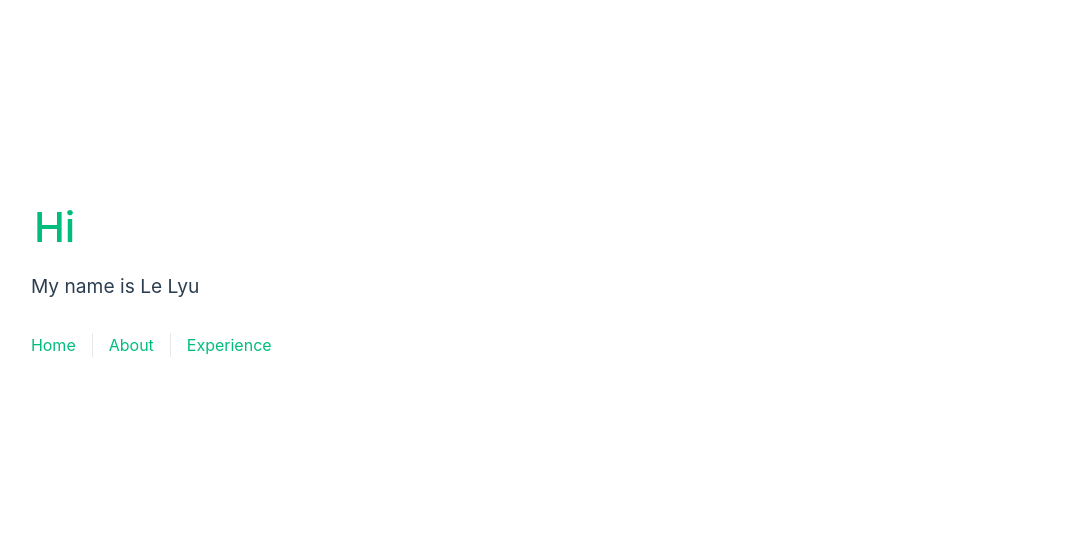
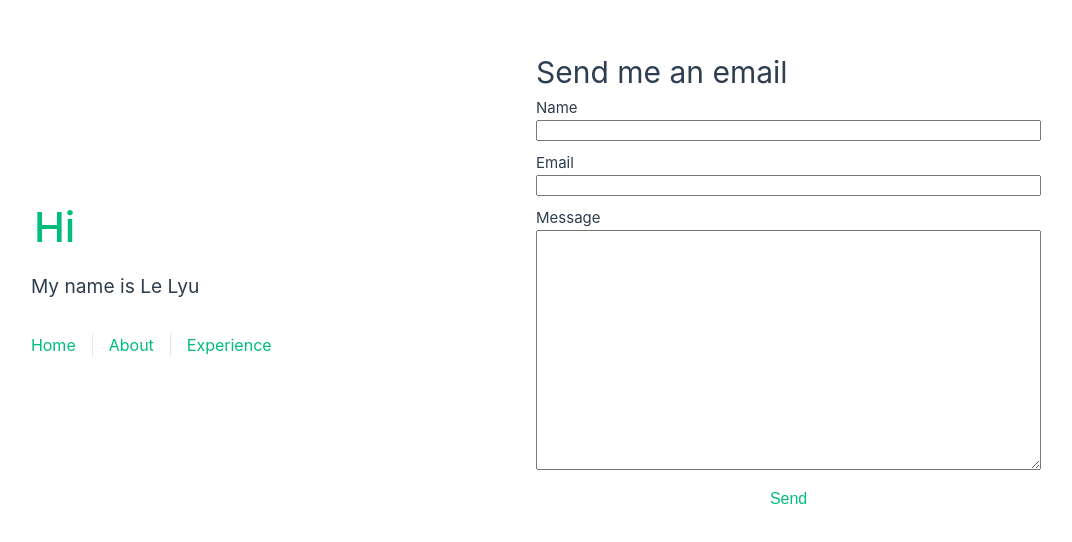
Before and after one commit to lelyu/about-wrapper, a Vue app: page /sendEmail in a window 1280 px wide. Shown: the part 112-654 px from the top of the page, without its empty margins (104-1176 px from the left). Built offline with nearby package versions, Linux system fonts and the light colour scheme.

Commit message:
Added Send Email View

```diff
--- a/src/components/TheWelcome.vue
+++ b/src/components/TheWelcome.vue
@@ -3,6 +3,7 @@ import WelcomeItem from './WelcomeItem.vue'
 import SchoolIcon from './icons/IconSchool.vue'
 import LinkedInIcon from './icons/IconLinkedIn.vue'
 import SupportIcon from './icons/IconSupport.vue'
+import { RouterLink } from 'vue-router'
 </script>
 
 <template>
@@ -29,7 +30,7 @@ import SupportIcon from './icons/IconSupport.vue'
     <template #icon>
       <SupportIcon />
     </template>
-    <template #heading>Contact</template
-    ><a href="https://vuejs.org/sponsor/" target="_blank" rel="noopener">Send me an email</a>
+    <template #heading>Contact</template>
+    <RouterLink rel="noopener" to="/sendEmail">Send me an email</RouterLink>
   </WelcomeItem>
 </template>
--- a/src/router/index.js
+++ b/src/router/index.js
@@ -24,6 +24,11 @@ const router = createRouter({
       // this generates a separate chunk (About.[hash].js) for this route
       // which is lazy-loaded when the route is visited.
       component: () => import('../views/ExperienceView.vue')
+    },
+    {
+      path: '/sendEmail',
+      name: 'sendEmail',
+      component: () => import('../views/SendEmailView.vue')
     }
   ]
 })
--- /dev/null
+++ b/src/views/SendEmailView.vue
@@ -0,0 +1,49 @@
+<script setup>
+import { ref } from 'vue'
+</script>
+
+<template>
+  <div class="send-email">
+    <h1>Send me an email</h1>
+    <form>
+      <label for="name">Name</label>
+      <input type="text" id="name" name="name" required />
+      <label for="email">Email</label>
+      <input type="email" id="email" name="email" required />
+      <label for="message">Message</label>
+      <textarea id="message" name="message" required></textarea>
+      <button type="submit">Send</button>
+    </form>
+  </div>
+</template>
+
+<style scoped>
+form input,
+form textarea,
+form button {
+  display: block;
+  width: 100%; /* Makes each element take up the full width */
+  margin-bottom: 10px; /* Adds some space between the elements */
+}
+
+form textarea {
+  height: 30vh;
+}
+
+form button {
+  background-color: transparent;
+  color: hsla(160, 100%, 37%, 1);
+  padding: 10px 15px; /* Padding for size */
+  border: none; /* Remove default border */
+  border-radius: 5px; /* Rounded corners */
+  font-size: 1rem; /* Font size */
+  cursor: pointer; /* Mouse cursor on hover */
+  text-align: center; /* Center the text */
+  text-decoration: none; /* Remove underline */
+  transition: background-color 0.3s; /* Smooth background color transition on hover */
+}
+
+form button:hover {
+  background-color: hsla(160, 100%, 37%, 0.2);
+}
+</style>
```
